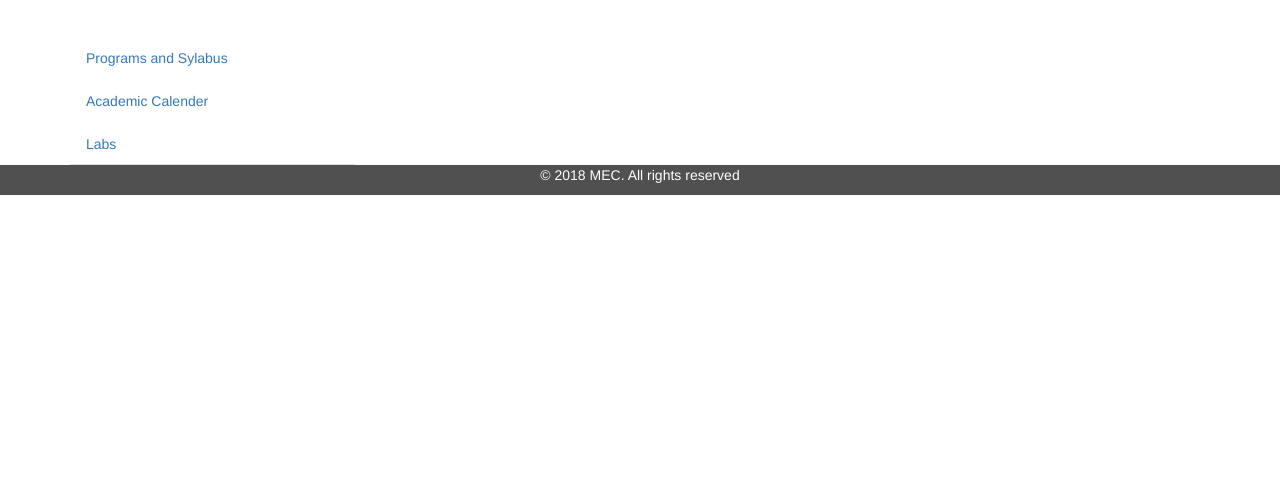
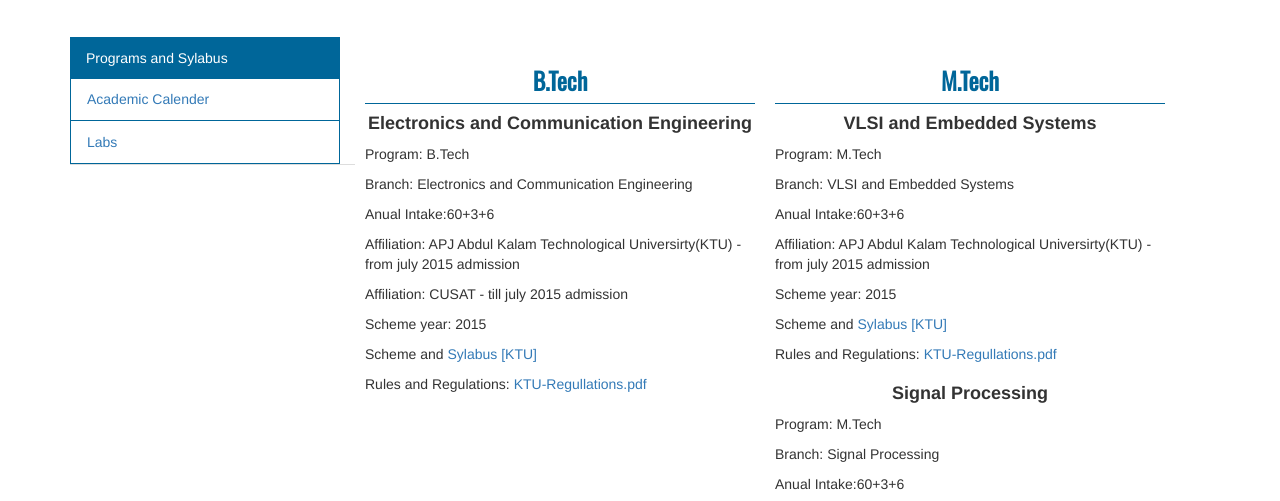
Before and after one commit to navparam/EC-Department-Website, a plain HTML site: page academics.html in a window 1280 px wide. Shown: the part 255-756 px from the top of the page. Drawn offline with nearby package versions, Linux system fonts and the light colour scheme.

Commit message:
working on academics

```diff
--- a/academics.html
+++ b/academics.html
@@ -35,7 +35,27 @@
 		overflow-y: auto;
 	}
 
+	.nav-tabs > li.active > a, .nav-tabs > li.active > a:hover, .nav-tabs > li.active > a:focus{
+		background-color: #006699;
+		border: none;
+		color: white;
+		outline: none;
+	}
+	.nav-tabs > li{
+		border:1px solid #006699;
+	}
+	.nav-tabs > li > a{
+		border-radius: 0;
+		margin: 0;
+	}
+	.nav-stacked > li + li + li{
+		margin: 0;
 
+	}
+	.nav-stacked > li + li{
+		margin: 0;
+		border-top: none;
+	}
 
 
 </style>
@@ -91,14 +111,14 @@
 	<div class="container" >
 		<br><br>
 		  <ul class="nav nav-tabs nav-stacked col-lg-3">
-        <li><a href="#tab1" data-toggle="tab">Programs and Sylabus</a></li>
+        <li class="active"><a href="#tab1" data-toggle="tab">Programs and Sylabus</a></li>
         <li><a href="#tab2" data-toggle="tab">Academic Calender</a></li>
         <li><a href="#tab3" data-toggle="tab">Labs</a></li>
     </ul>
 
 
     <div class="tab-content">
-        <div class="tab-pane fade" id="tab1">
+        <div class="tab-pane fade active in" id="tab1">
         	<div class="row">
 	        	<div class="col-lg-4" style="margin: 10px;">
 	            	<div class="row" style="border-bottom: 1px solid #006699;">
```
